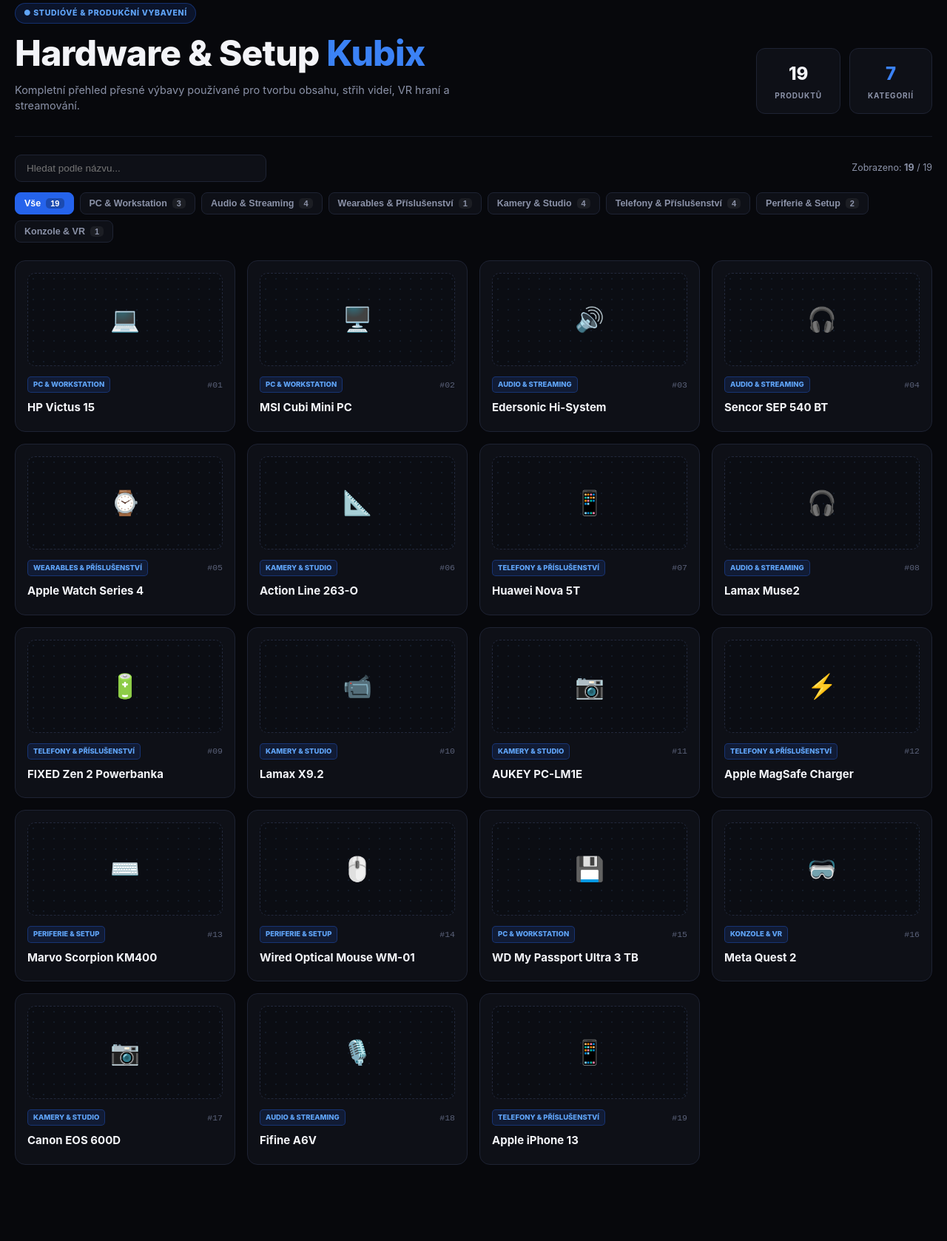
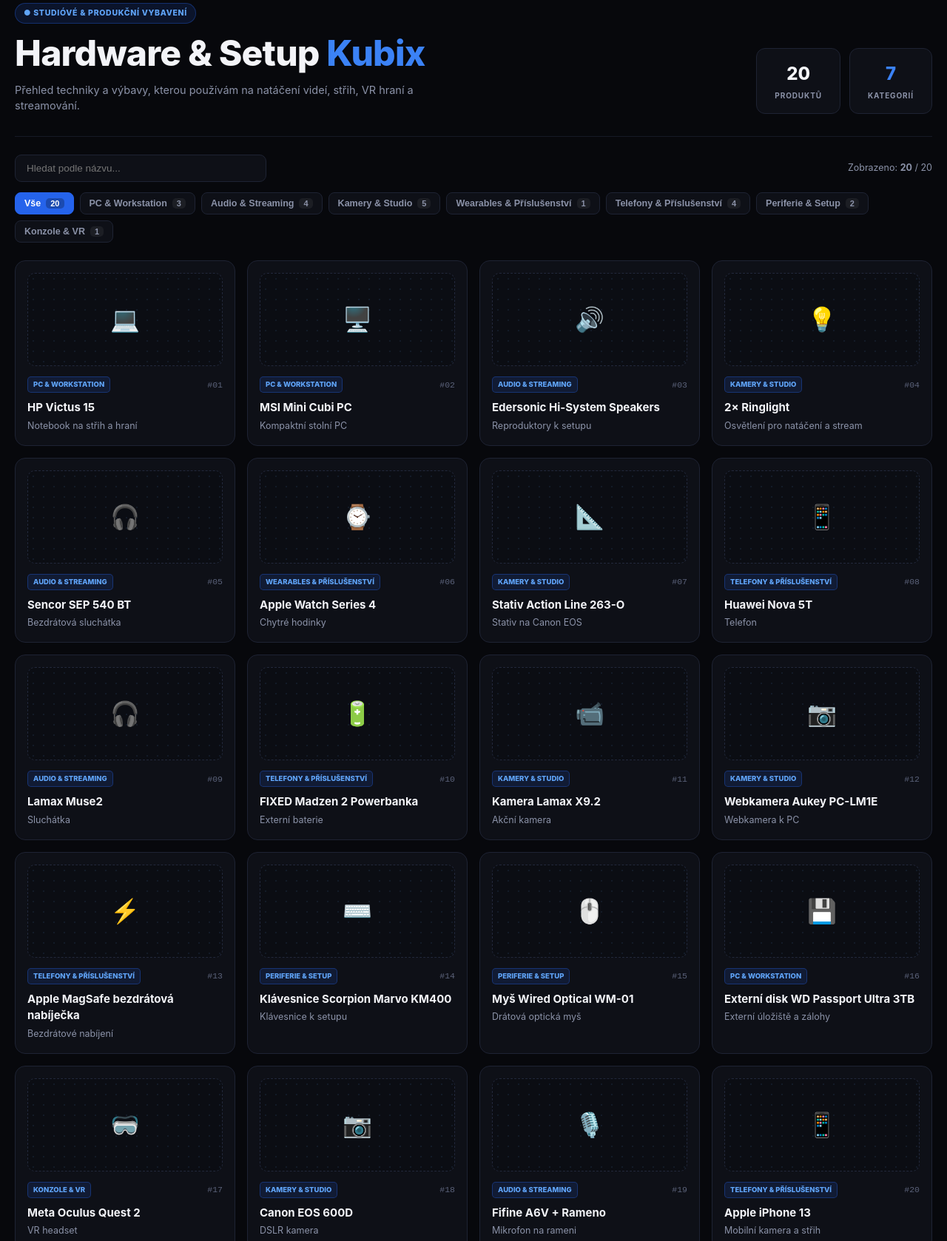
Before and after one commit to kubixgear/kubix.gear, a plain HTML site: page index.html in a window 1280 px wide. Shown: the part 129-1807 px from the top of the page at 74% size. Before the commit the page ends 1776 px from the top, so only its background shows below. Drawn offline with Linux system fonts and the light colour scheme.

Commit message:
Update index.html

```diff
--- a/index.html
+++ b/index.html
@@ -3,7 +3,7 @@
 <head>
   <meta charset="UTF-8" />
   <meta name="viewport" content="width=device-width, initial-scale=1.0" />
-  <title>KUBIX GEAR | Oficiální technická výbava a studiový hardware</title>
+  <title>KUBIX GEAR | Oficiální technická výbava a setup</title>
   <link rel="stylesheet" href="style.css" />
 </head>
 <body>
@@ -26,7 +26,7 @@
       <div>
         <div class="hero-tag">● STUDIÓVÉ &amp; PRODUKČNÍ VYBAVENÍ</div>
         <h1>Hardware &amp; Setup <span>Kubix</span></h1>
-        <p class="hero-desc">Kompletní přehled přesné výbavy používané pro tvorbu obsahu, střih videí, VR hraní a streamování.</p>
+        <p class="hero-desc">Přehled techniky a výbavy, kterou používám na natáčení videí, střih, VR hraní a streamování.</p>
       </div>
       <div class="stats">
         <div class="stat-card">
@@ -53,25 +53,26 @@
 
   <script>
     const GEAR = [
-      { name: "HP Victus 15", category: "PC & Workstation", icon: "💻" },
-      { name: "MSI Cubi Mini PC", category: "PC & Workstation", icon: "🖥️" },
-      { name: "Edersonic Hi-System", category: "Audio & Streaming", icon: "🔊" },
-      { name: "Sencor SEP 540 BT", category: "Audio & Streaming", icon: "🎧" },
-      { name: "Apple Watch Series 4", category: "Wearables & Příslušenství", icon: "⌚" },
-      { name: "Action Line 263-O", category: "Kamery & Studio", icon: "📐" },
-      { name: "Huawei Nova 5T", category: "Telefony & Příslušenství", icon: "📱" },
-      { name: "Lamax Muse2", category: "Audio & Streaming", icon: "🎧" },
-      { name: "FIXED Zen 2 Powerbanka", category: "Telefony & Příslušenství", icon: "🔋" },
-      { name: "Lamax X9.2", category: "Kamery & Studio", icon: "📹" },
-      { name: "AUKEY PC-LM1E", category: "Kamery & Studio", icon: "📷" },
-      { name: "Apple MagSafe Charger", category: "Telefony & Příslušenství", icon: "⚡" },
-      { name: "Marvo Scorpion KM400", category: "Periferie & Setup", icon: "⌨️" },
-      { name: "Wired Optical Mouse WM-01", category: "Periferie & Setup", icon: "🖱️" },
-      { name: "WD My Passport Ultra 3 TB", category: "PC & Workstation", icon: "💾" },
-      { name: "Meta Quest 2", category: "Konzole & VR", icon: "🥽" },
-      { name: "Canon EOS 600D", category: "Kamery & Studio", icon: "📷" },
-      { name: "Fifine A6V", category: "Audio & Streaming", icon: "🎙️" },
-      { name: "Apple iPhone 13", category: "Telefony & Příslušenství", icon: "📱" }
+      { name: "HP Victus 15", note: "Notebook na střih a hraní", category: "PC & Workstation", icon: "💻" },
+      { name: "MSI Mini Cubi PC", note: "Kompaktní stolní PC", category: "PC & Workstation", icon: "🖥️" },
+      { name: "Edersonic Hi-System Speakers", note: "Reproduktory k setupu", category: "Audio & Streaming", icon: "🔊" },
+      { name: "2× Ringlight", note: "Osvětlení pro natáčení a stream", category: "Kamery & Studio", icon: "💡" },
+      { name: "Sencor SEP 540 BT", note: "Bezdrátová sluchátka", category: "Audio & Streaming", icon: "🎧" },
+      { name: "Apple Watch Series 4", note: "Chytré hodinky", category: "Wearables & Příslušenství", icon: "⌚" },
+      { name: "Stativ Action Line 263-O", note: "Stativ na Canon EOS", category: "Kamery & Studio", icon: "📐" },
+      { name: "Huawei Nova 5T", note: "Telefon", category: "Telefony & Příslušenství", icon: "📱" },
+      { name: "Lamax Muse2", note: "Sluchátka", category: "Audio & Streaming", icon: "🎧" },
+      { name: "FIXED Madzen 2 Powerbanka", note: "Externí baterie", category: "Telefony & Příslušenství", icon: "🔋" },
+      { name: "Kamera Lamax X9.2", note: "Akční kamera", category: "Kamery & Studio", icon: "📹" },
+      { name: "Webkamera Aukey PC-LM1E", note: "Webkamera k PC", category: "Kamery & Studio", icon: "📷" },
+      { name: "Apple MagSafe bezdrátová nabíječka", note: "Bezdrátové nabíjení", category: "Telefony & Příslušenství", icon: "⚡" },
+      { name: "Klávesnice Scorpion Marvo KM400", note: "Klávesnice k setupu", category: "Periferie & Setup", icon: "⌨️" },
+      { name: "Myš Wired Optical WM-01", note: "Drátová optická myš", category: "Periferie & Setup", icon: "🖱️" },
+      { name: "Externí disk WD Passport Ultra 3TB", note: "Externí úložiště a zálohy", category: "PC & Workstation", icon: "💾" },
+      { name: "Meta Oculus Quest 2", note: "VR headset", category: "Konzole & VR", icon: "🥽" },
+      { name: "Canon EOS 600D", note: "DSLR kamera", category: "Kamery & Studio", icon: "📷" },
+      { name: "Fifine A6V + Rameno", note: "Mikrofon na rameni", category: "Audio & Streaming", icon: "🎙️" },
+      { name: "Apple iPhone 13", note: "Mobilní kamera a střih", category: "Telefony & Příslušenství", icon: "📱" }
     ];
 
     let activeCategory = "Vše";
@@ -84,7 +85,7 @@
     function init() {
       const categories = ["Vše", ...new Set(GEAR.map(i => i.category))];
       document.getElementById("total-products").textContent = GEAR.length;
-      document.getElementById("total-categories").textContent = Math.max(0, categories.length - 1);
+      document.getElementById("total-categories").textContent = categories.length - 1;
       document.getElementById("all-count").textContent = GEAR.length;
 
       filtersEl.innerHTML = categories.map(cat => {
@@ -114,7 +115,7 @@
         .map((item, idx) => ({ ...item, id: String(idx + 1).padStart(2, "0") }))
         .filter(item => {
           const matchCat = activeCategory === "Vše" || item.category === activeCategory;
-          const matchSearch = !searchQuery || item.name.toLowerCase().includes(searchQuery) || item.category.toLowerCase().includes(searchQuery);
+          const matchSearch = !searchQuery || item.name.toLowerCase().includes(searchQuery) || (item.note && item.note.toLowerCase().includes(searchQuery));
           return matchCat && matchSearch;
         });
 
@@ -126,12 +127,13 @@
 
       gridEl.innerHTML = items.map(item => `
         <article class="card">
-          <div class="preview-box">${item.icon || "📦"}</div>
+          <div class="preview-box">${item.icon}</div>
           <div class="card-meta">
             <span class="cat-tag">${item.category}</span>
             <span class="item-num">#${item.id}</span>
           </div>
           <h2 class="card-title">${item.name}</h2>
+          ${item.note ? `<p class="card-note">${item.note}</p>` : ""}
         </article>
       `).join("");
     }
```
